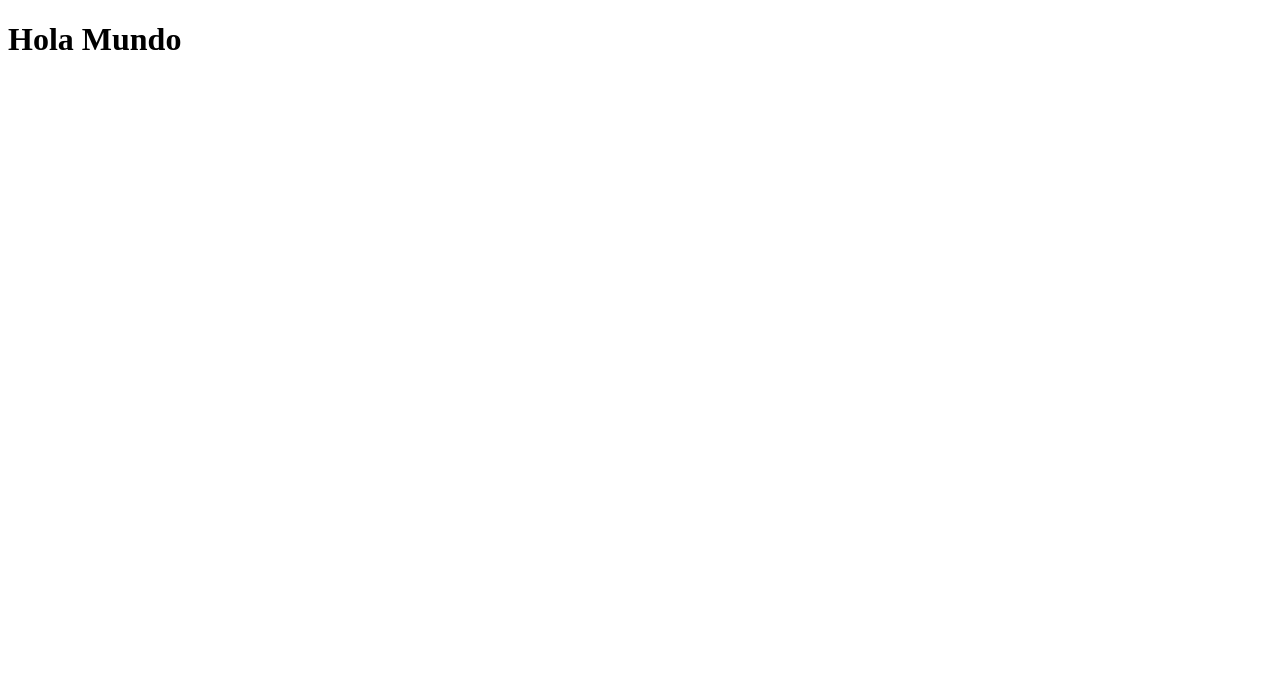
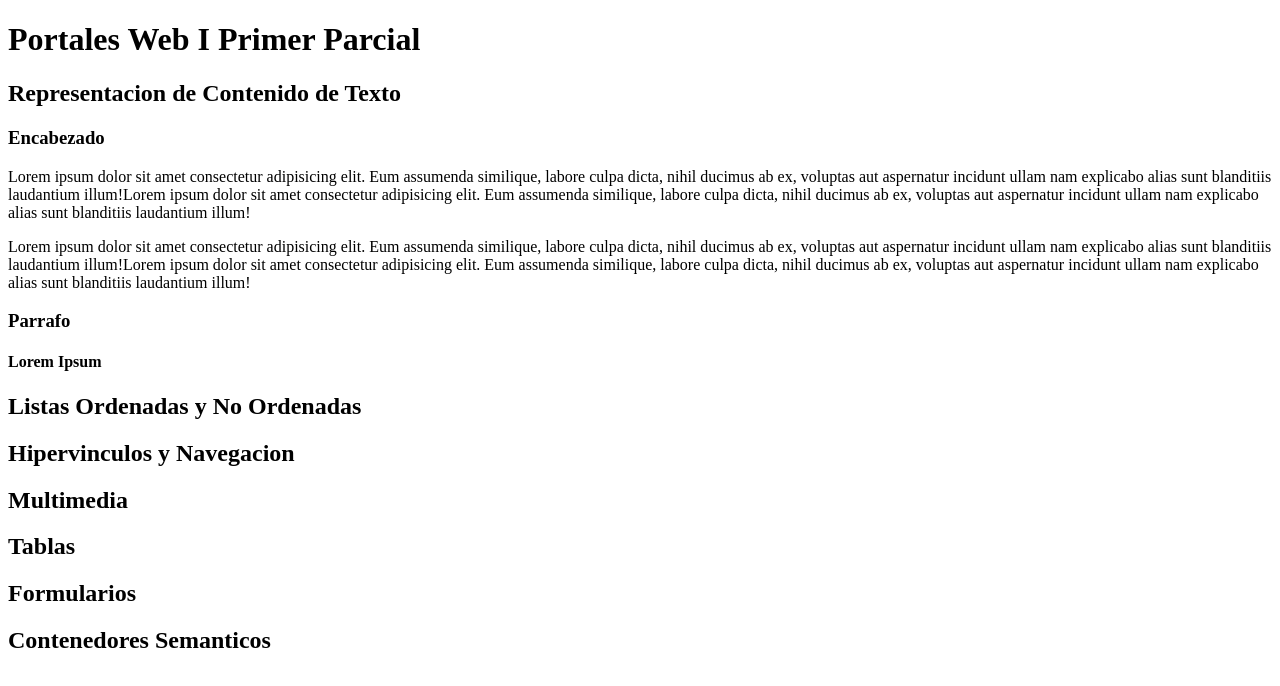
Before and after one commit to Qu1f3/portales1, a plain HTML site: page index.html in a window 1280 px wide. Drawn offline with Linux system fonts and the light colour scheme.

Commit message:
Segundo Commir

```diff
--- a/index.html
+++ b/index.html
@@ -1,9 +1,34 @@
 <!DOCTYPE html>
+<html>
     <head>
         <meta charset="UTF-8">
         <title>Portales Web I Seccion 1801</title>
     </head>
     <body>
-    <h1>Hola Mundo</h1>
+        <h1>Portales Web I Primer Parcial</h1>
+        <h2>Representacion de Contenido de Texto</h2>
+        <h3>Encabezado</h3>
+        <p>
+            Lorem ipsum dolor sit amet consectetur adipisicing elit. Eum assumenda similique, labore culpa dicta,
+            nihil ducimus ab ex, voluptas aut aspernatur incidunt ullam nam explicabo alias sunt blanditiis
+            laudantium illum!Lorem ipsum dolor sit amet consectetur adipisicing elit. Eum assumenda similique,
+            labore culpa dicta, nihil ducimus ab ex, voluptas aut aspernatur incidunt ullam nam explicabo
+            alias sunt blanditiis laudantium illum!
+        </p>
+        <p>
+            Lorem ipsum dolor sit amet consectetur adipisicing elit. Eum assumenda similique, labore culpa dicta,
+            nihil ducimus ab ex, voluptas aut aspernatur incidunt ullam nam explicabo alias sunt blanditiis
+            laudantium illum!Lorem ipsum dolor sit amet consectetur adipisicing elit. Eum assumenda similique,
+            labore culpa dicta, nihil ducimus ab ex, voluptas aut aspernatur incidunt ullam nam explicabo
+            alias sunt blanditiis laudantium illum!
+        </p>
+        <h3>Parrafo</h3>
+        <h4>Lorem Ipsum</h4>
+        <h2>Listas Ordenadas y No Ordenadas</h2>
+        <h2>Hipervinculos y Navegacion</h2>
+        <h2>Multimedia</h2>
+        <h2>Tablas</h2>
+        <h2>Formularios</h2>
+        <h2>Contenedores Semanticos</h2>
     </body>
 </html>
```
Lines whose indentation alone changed are shown as unchanged.
